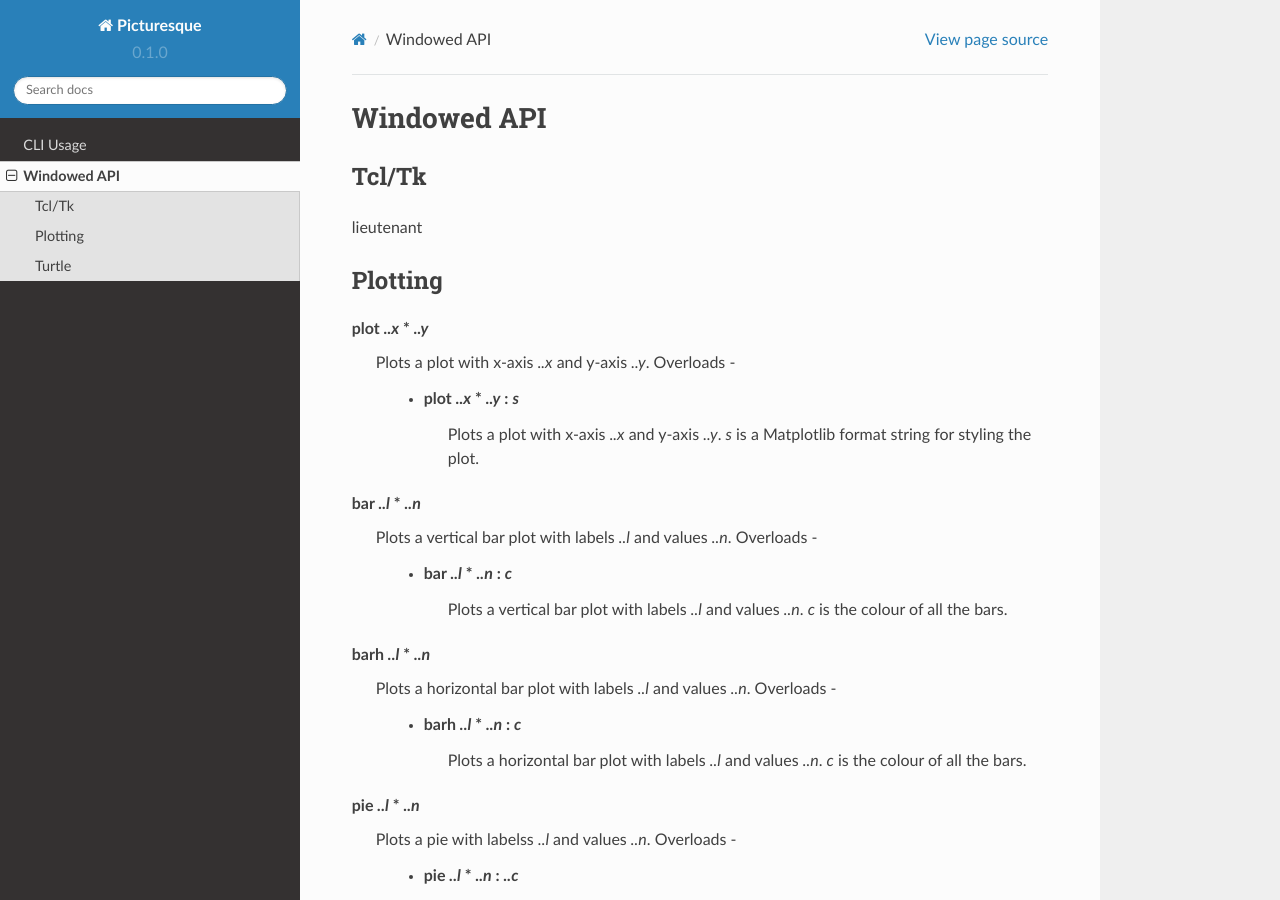
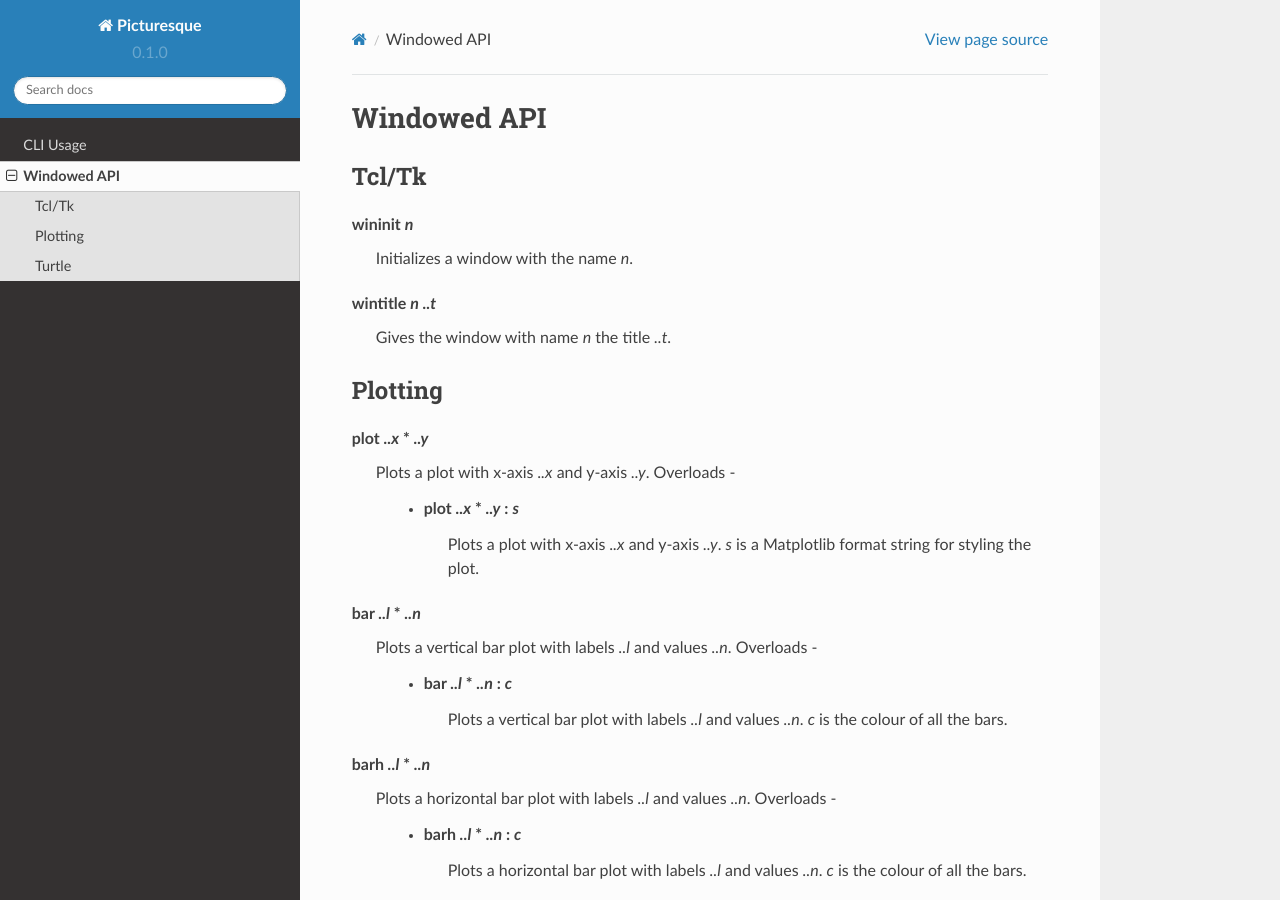
Before and after one commit to tiashDev/pic-docs, a Sphinx documentation site: the page built from docs/source/win-api.rst, in a window 1280 px wide and 900 px high. Built offline with Sphinx 7.4.7 and the Read the Docs theme 2.0.0, drawn with Linux system fonts in a browser that asks for light colours.

Commit message:
Update win-api.rst

```diff
--- a/docs/source/win-api.rst
+++ b/docs/source/win-api.rst
@@ -4,7 +4,15 @@ Windowed API
 Tcl/Tk
 ------
 
-lieutenant
+.. _wininit:
+
+wininit *n*
+   Initializes a window with the name *n*.
+
+.. _wintitle:
+
+wintitle *n* *..t*
+   Gives the window with name *n* the title *..t*.
 
 Plotting
 --------
```
